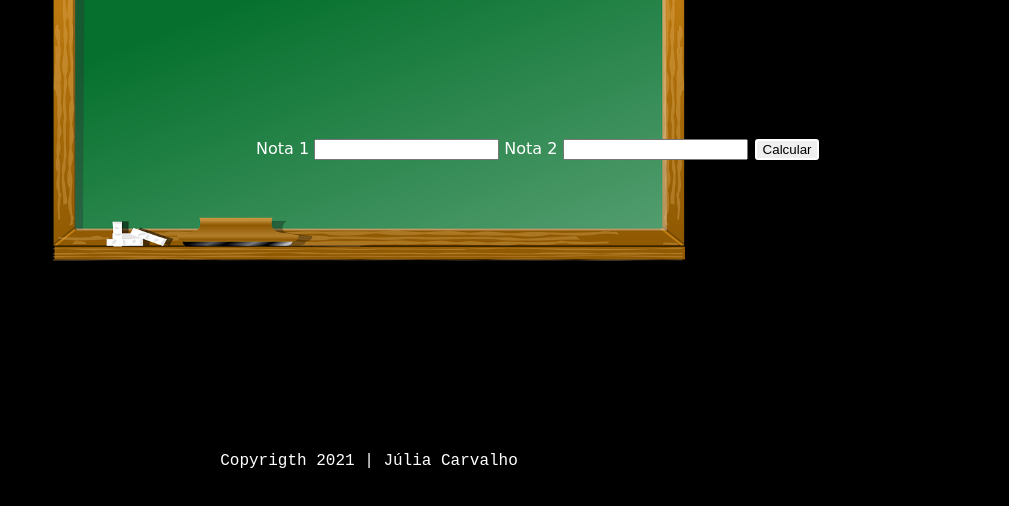
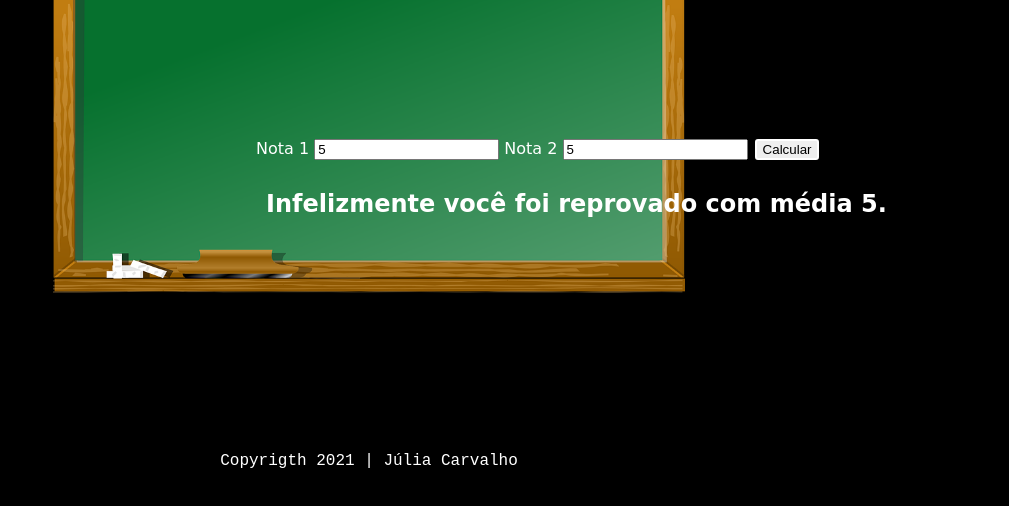
Before and after one commit to juhcarvalho0/CalculadoraNotas, a plain HTML site: page index.html in a window 1280 px wide. Both pictures are taken after typing "5", "5" into the empty fields and a click on the button "Calcular". Shown: the part 276-782 px from the top of the page, without its empty margins (271-1280 px from the left). Drawn offline with Linux system fonts and the light colour scheme; a web font is replaced by a local one.

Commit message:
commit 3 calculadora de notas

```diff
--- a/index.html
+++ b/index.html
@@ -26,7 +26,7 @@
             <label>Nota 2</label>
             <input type="number" id="nota2">
             <button type="button" onclick="calculoMedia();">Calcular</button>
-
+            <h2 id="textomedia"></h2>
         </form>
     </div>
 
--- a/public/css/style.css
+++ b/public/css/style.css
@@ -11,7 +11,7 @@ background-image: url(../imagens/qdescolar.png);
 background-repeat: no-repeat;
 background-size: 50%;
 background-position: center;
-background-position-y: 25vh;
+background-position-y: 29vh;
 
 }
 
@@ -53,6 +53,11 @@ button:hover{
     cursor: pointer;
 }
 
+h2 {
+    text-align: center;
+    padding: 10px;
+}
+
 .form{
 color: white;
 align-items: center;
--- a/public/js/script.js
+++ b/public/js/script.js
@@ -3,10 +3,12 @@ function calculoMedia() {
     let nota2 = parseInt(document.getElementById('nota2').value);
     let mediaNotas = (nota1 + nota2) / 2
     if (mediaNotas >= 7) {
-        window.alert("Você foi aprovado com média " + mediaNotas +"!");
+        let media1 = document.getElementById("textomedia");
+        let textomedia = "Parabéns! Você foi aprovado com média " + mediaNotas + ".";
+        media1.innerHTML = textomedia;
     } else {
-        window.alert("Você foi reprovado com média " + mediaNotas +"!");
+        let media2 = document.getElementById("textomedia");
+        let textomedia = "Infelizmente você foi reprovado com média " + mediaNotas + ".";
+        media2.innerHTML = textomedia;
     }
-    document.getElementById("nota1").value = "";
-    document.getElementById("nota2").value = "";
 }
```
